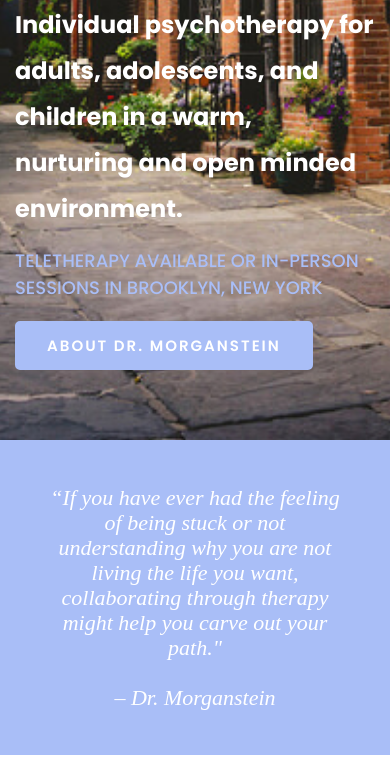
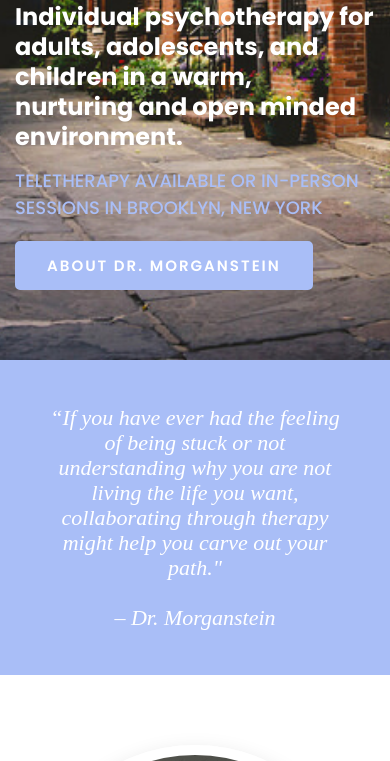
Before and after one commit to drmorganstein/drmorgansteinwebsite, a plain HTML site: page index.html in a window 390 px wide. Shown: the part 339-1100 px from the top of the page. Drawn offline with Linux system fonts and the light colour scheme; a web font is replaced by a local one.

Commit message:
Update style.css

```diff
--- a/css/style.css
+++ b/css/style.css
@@ -2901,7 +2901,7 @@ ol {
 
 	.hero__text h2 {
 		font-size: 24px;
-		line-height: 46px;
+		line-height: 30px;
 	}
 	.consultation__form .section-title h2 {
 		font-size: 24px;
```
